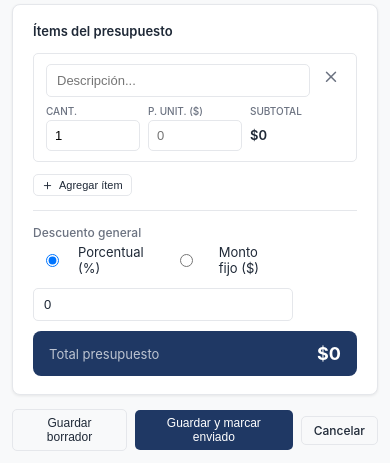
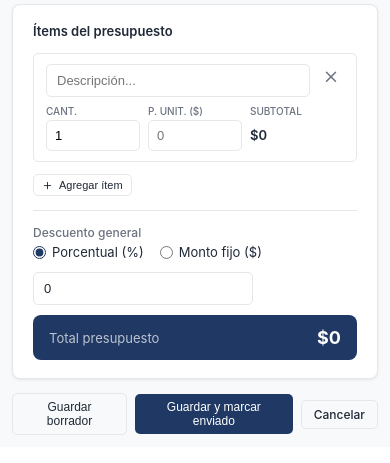
Before and after one commit to ChristianGarciaGuardado/TallerCosta, a Flask app: page /presupuestos/nuevo in a window 390 px wide. Shown: the part 623-1086 px from the top of the page. After the commit the page ends 1058 px from the top, so only its background shows below. Run offline with Flask 3, Linux system fonts and the light colour scheme; a user stored in the database is signed in.

Commit message:
Corrige radios rotos en mobile: la regla .field input los estiraba
La regla global ".field input { width:100%; padding; border }" tambien
alcanzaba a los <input type="radio"> (Porcentual/Monto fijo en el
presupuesto, Pagar ahora/Pendiente en gastos generales), agrandandolos
y rompiendo el layout en el celular. Se excluye radio/checkbox de esa
regla y se les da un ancho auto acorde. Tambien se le saca el
max-width angosto al contenedor del toggle de descuento y se agrega
flex-wrap para que las dos opciones no se aprieten en pantallas chicas.

Co-Authored-By: Claude Sonnet 5 <noreply@anthropic.com>
Claude-Session: https://claude.ai/code/session_01ETG1QffTQ6jikay42JbdqV

```diff
--- a/templates/base.html
+++ b/templates/base.html
@@ -229,7 +229,7 @@
         .form-full { grid-column: 1 / -1; }
         .field { display: flex; flex-direction: column; gap: 4px; }
         .field label { font-size: 12px; font-weight: 500; color: var(--text-light); }
-        .field input, .field select, .field textarea {
+        .field input:not([type="radio"]):not([type="checkbox"]), .field select, .field textarea {
             padding: 8px 10px;
             border: 1px solid var(--border);
             border-radius: var(--radius-sm);
@@ -241,6 +241,13 @@
         .field input:focus, .field select:focus, .field textarea:focus {
             outline: none;
             border-color: var(--blue);
+        }
+        /* Radios/checkboxes dentro de un .field no deben heredar el estilo de
+           los inputs de texto (ancho completo, borde, padding) */
+        .field input[type="radio"], .field input[type="checkbox"] {
+            width: auto;
+            flex-shrink: 0;
+            accent-color: var(--navy);
         }
         .field textarea { resize: vertical; min-height: 70px; }
 
--- a/templates/gastos_generales.html
+++ b/templates/gastos_generales.html
@@ -144,7 +144,7 @@
 
                 <div class="field">
                     <label>¿Cómo se paga?</label>
-                    <div style="display:flex;gap:16px;margin-top:2px">
+                    <div style="display:flex;flex-wrap:wrap;gap:16px;margin-top:2px">
                         <label style="display:flex;align-items:center;gap:6px;font-weight:400;font-size:13px;color:var(--text);cursor:pointer">
                             <input type="radio" name="pagar_ahora" value="si" checked onchange="togglePago(this)">
                             Pagar ahora
--- a/templates/presupuesto_form.html
+++ b/templates/presupuesto_form.html
@@ -132,9 +132,9 @@
 
         <hr class="divider">
 
-        <div class="field" style="max-width:260px">
+        <div class="field">
             <label>Descuento general</label>
-            <div style="display:flex;gap:16px;margin-bottom:8px">
+            <div style="display:flex;flex-wrap:wrap;gap:16px;margin-bottom:8px">
                 <label style="display:flex;align-items:center;gap:6px;font-weight:400;font-size:13px;color:var(--text);cursor:pointer">
                     <input type="radio" name="descuento_tipo" value="porcentaje"
                            {% if not presupuesto or presupuesto.descuento_tipo != 'monto' %}checked{% endif %}
@@ -148,6 +148,7 @@
                     Monto fijo ($)
                 </label>
             </div>
+            <div style="max-width:220px">
                 <input type="number" id="descuento-porcentaje" name="descuento_porcentaje" min="0" max="100" step="0.1"
                        value="{{ presupuesto.descuento if presupuesto and presupuesto.descuento and presupuesto.descuento_tipo != 'monto' else 0 }}"
                        oninput="updateTotal()"
@@ -156,6 +157,7 @@
                        value="{{ presupuesto.descuento if presupuesto and presupuesto.descuento and presupuesto.descuento_tipo == 'monto' else 0 }}"
                        oninput="updateTotal()"
                        style="{% if not presupuesto or presupuesto.descuento_tipo != 'monto' %}display:none{% endif %}">
+            </div>
         </div>
 
         <div id="resumen-subtotal" class="mini-row" style="display:none">
```
Lines whose indentation alone changed are shown as unchanged.
